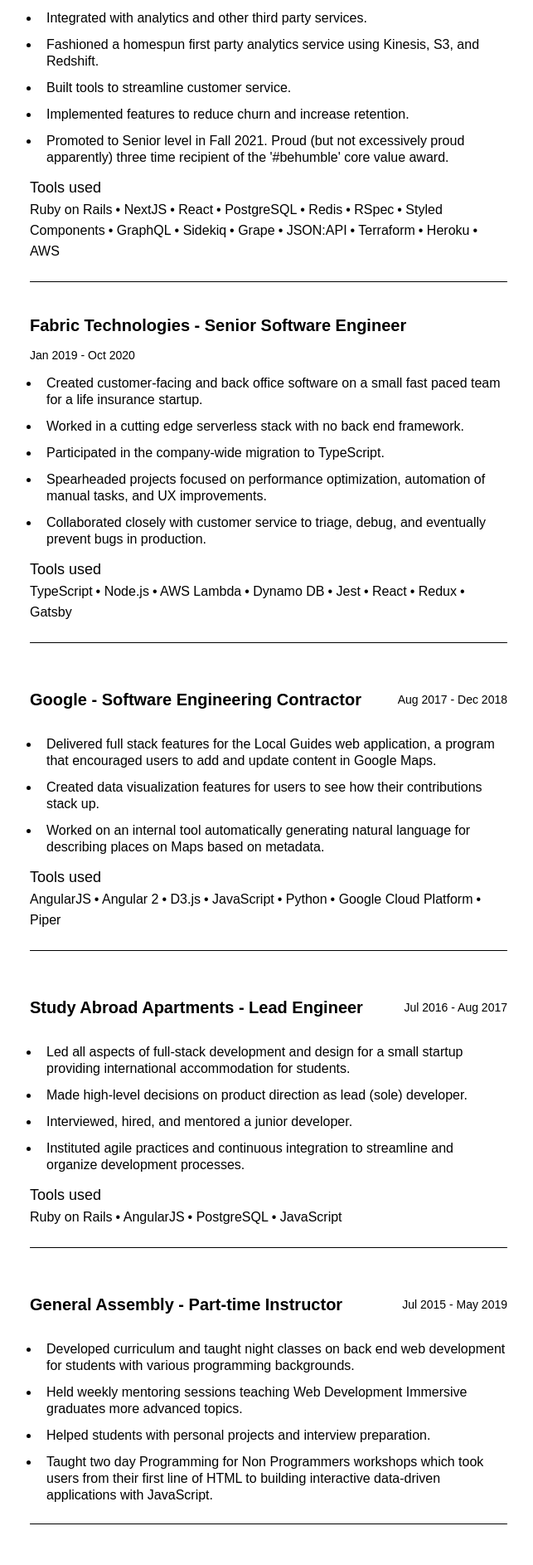
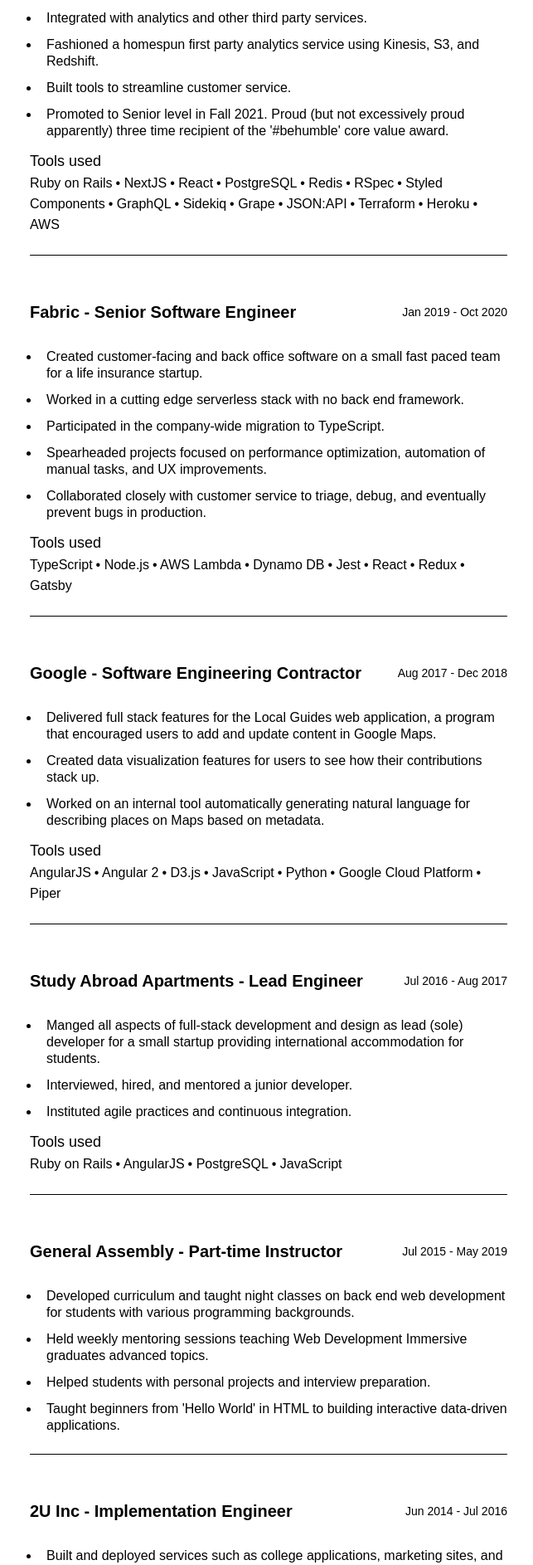
Before and after one commit to trivett/next-blog, a Next.js app: page /resume in a window 1280 px wide. Shown: the part 669-2555 px from the top of the page at 83% size, without its empty margins (316-959 px from the left). Built offline with nearby package versions, Linux system fonts and the light colour scheme.

Commit message:
tightened up some prose

```diff
--- a/app/resume/experience.ts
+++ b/app/resume/experience.ts
@@ -40,7 +40,7 @@ export const experienceData: WorkExperienceData = {
     dates: "Oct 2020 - July 2024",
     workDelivered: [
       "Developed new features and maintained systems supporting customer retention at a direct-to-consumer health supplement delivery startup.",
-      "Spearheaded design and planning of major greenfield projects such as the complete revamp of our mobile app.",
+      "Spearheaded design and planning of major projects such as the complete revamp of our mobile app.",
       "Built back end APIs servicing both mobile app and web.",
       "Proactively pushed for tech debt cleanup and refactoring, identified and deleted a lot of dead code.",
       "Leveraged database views and caching to improve performance.",
@@ -48,7 +48,6 @@ export const experienceData: WorkExperienceData = {
       "Integrated with analytics and other third party services.",
       "Fashioned a homespun first party analytics service using Kinesis, S3, and Redshift.",
       "Built tools to streamline customer service.",
-      "Implemented features to reduce churn and increase retention.",
       "Promoted to Senior level in Fall 2021. Proud (but not excessively proud apparently) three time recipient of the '#behumble' core value award.",
     ],
 
@@ -71,7 +70,7 @@ export const experienceData: WorkExperienceData = {
   },
 
   fabric: {
-    companyName: "Fabric Technologies",
+    companyName: "Fabric",
     title: "Senior Software Engineer",
     dates: "Jan 2019 - Oct 2020",
     workDelivered: [
@@ -117,10 +116,9 @@ export const experienceData: WorkExperienceData = {
     title: "Lead Engineer",
     dates: "Jul 2016 - Aug 2017",
     workDelivered: [
-      "Led all aspects of full-stack development and design for a small startup providing international accommodation for students.",
-      "Made high-level decisions on product direction as lead (sole) developer.",
+      "Manged all aspects of full-stack development and design as lead (sole) developer for a small startup providing international accommodation for students.",
       "Interviewed, hired, and mentored a junior developer.",
-      "Instituted agile practices and continuous integration to streamline and organize development processes.",
+      "Instituted agile practices and continuous integration.",
     ],
     toolsUsed: ["Ruby on Rails", "AngularJS", "PostgreSQL", "JavaScript"],
   },
@@ -131,9 +129,9 @@ export const experienceData: WorkExperienceData = {
     dates: "Jul 2015 - May 2019",
     workDelivered: [
       "Developed curriculum and taught night classes on back end web development for students with various programming backgrounds.",
-      "Held weekly mentoring sessions teaching Web Development Immersive graduates more advanced topics.",
+      "Held weekly mentoring sessions teaching Web Development Immersive graduates advanced topics.",
       "Helped students with personal projects and interview preparation.",
-      "Taught two day Programming for Non Programmers workshops which took users from their first line of HTML to building interactive data-driven applications with JavaScript.",
+      "Taught beginners from 'Hello World' in HTML to building interactive data-driven applications.",
     ],
   },
 
```
